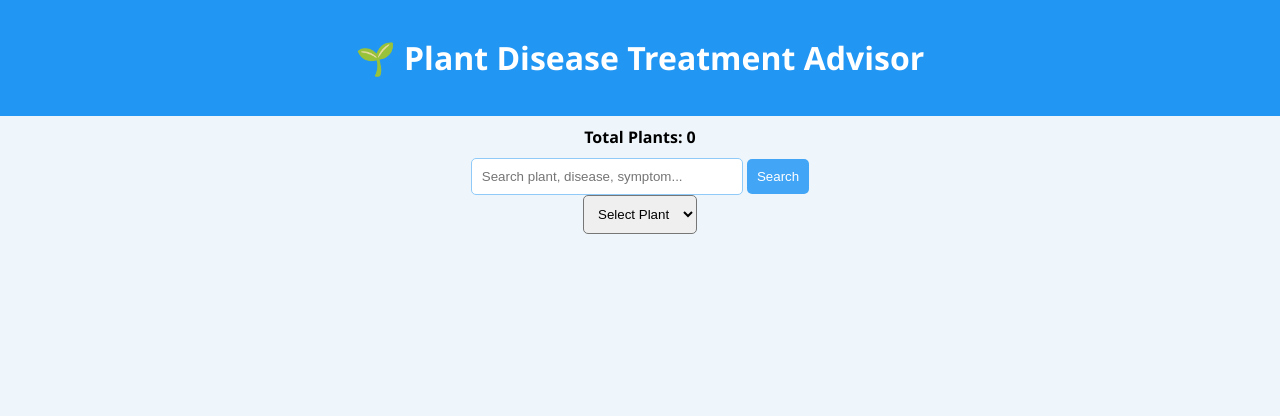
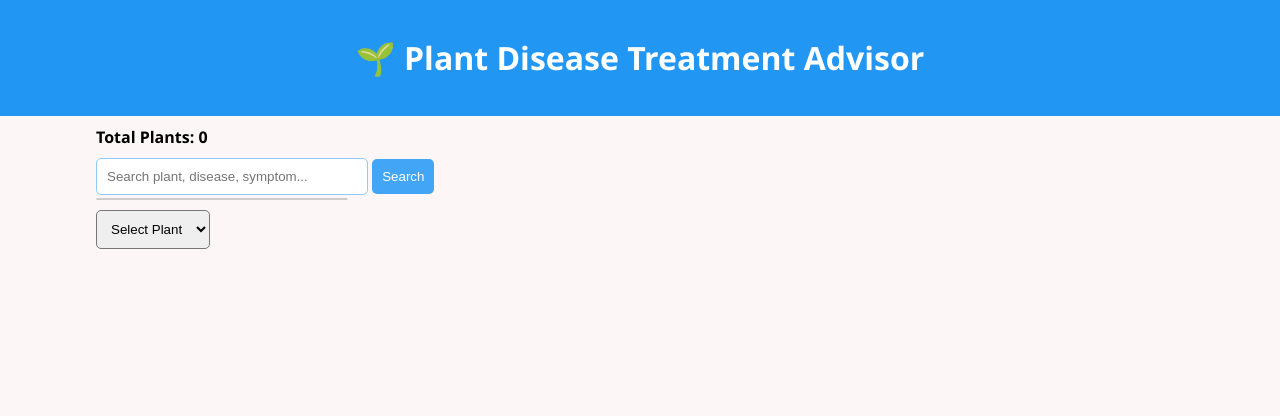
Before and after one commit to Sharmada-br/plant-Health-advisor, a Django app: page / in a window 1280 px wide. Shown: the top 416 px of the page. Run offline with Django 5.2, Linux system fonts and the light colour scheme; data that the repository does not hold is empty.

Commit message:
Fixed alignment

```diff
--- a/advisor/models.py
+++ b/advisor/models.py
@@ -2,7 +2,7 @@ from django.db import models
 
 
 class Plant(models.Model):
-    name = models.CharField(max_length=100, unique=True)  # ✅ No duplicate plants
+    name = models.CharField(max_length=100, unique=True)  #  No duplicate plants
 
     def __str__(self):
         return self.name
@@ -17,7 +17,7 @@ class Disease(models.Model):
     image = models.ImageField(upload_to='disease_images/', null=True, blank=True)
 
     class Meta:
-        unique_together = ('plant', 'name')  # ✅ No duplicate disease for same plant
+        unique_together = ('plant', 'name')  #  No duplicate disease for same plant
 
     def __str__(self):
         return f"{self.name} ({self.plant.name})"
@@ -28,7 +28,7 @@ class Treatment(models.Model):
         Disease,
         on_delete=models.CASCADE,
         related_name='treatment'
-    )  # ✅ Already prevents duplicates
+    )
 
     medicines = models.TextField()
     dosage = models.TextField()
--- a/advisor/templates/home.html
+++ b/advisor/templates/home.html
@@ -3,8 +3,9 @@
 <html>
 <head>
     <title>Plant Disease Advisor</title>
-    <link rel="stylesheet" href="{% static 'style.css' %}">
+    <link rel="stylesheet" href="{% static 'style.css' %}?v=1">
 </head>
+
 <body>
 
 <header>
@@ -15,7 +16,7 @@
 
     <p class="count">Total Plants: {{ plants|length }}</p>
 
-    <!-- 🔍 SEARCH -->
+    <!-- SEARCH -->
     <div class="search-box">
         <input type="text" id="searchInput" placeholder="Search plant, disease, symptom..." autocomplete="off">
         <button onclick="submitSearch()">Search</button>
@@ -25,7 +26,7 @@
         <p class="no-data">❌ No related results found for "{{ query }}"</p>
     {% endif %}
 
-    <!-- 🌿 SELECT PLANT -->
+    <!--  SELECT PLANT -->
     <form method="GET" class="form-box">
         <select name="plant" onchange="this.form.submit()">
             <option value="">Select Plant</option>
@@ -41,7 +42,7 @@
         </select>
     </form>
 
-    <!-- 🌾 RESULTS -->
+    <!--  RESULTS -->
     {% if diseases %}
         <h2>🌾 Diseases for {{ selected_plant.name }}</h2>
 
@@ -72,7 +73,7 @@
 
 </div>
 
-<!-- 🔹 JAVASCRIPT -->
+<!--  JAVASCRIPT -->
 <script>
 const input = document.getElementById("searchInput");
 const box = document.getElementById("suggestions");
--- a/static/style.css
+++ b/static/style.css
@@ -1,10 +1,10 @@
+/* Body */
 body {
     font-family: 'Segoe UI', sans-serif;
-    background: #eef6fb;
+    background: #fcf6f6;
     margin: 0;
 }
 
-/* Header */
 header {
     background: #2196f3;
     color: white;
@@ -12,20 +12,21 @@ header {
     text-align: center;
 }
 
-/* Container */
 .container {
     width: 85%;
     margin: auto;
-    text-align: center;
 }
 
-/* Plant count */
 .count {
     font-weight: bold;
-    margin: 10px;
+    margin: 10px 0;
 }
 
-/* Search */
+.search-box {
+    position: relative;
+    margin-bottom: 15px;
+}
+
 .search-box input {
     padding: 10px;
     width: 250px;
@@ -38,36 +39,44 @@ header {
     background: #42a5f5;
     color: white;
     border: none;
+    border-radius: 5px;
+    cursor: pointer;
 }
 
-/* Dropdown */
+.suggestions-box {
+    position: absolute;
+    top: 40px;
+    width: 250px;
+    background: white;
+    border: 1px solid #ccc;
+    z-index: 1000;
+    border-radius: 5px;
+}
+
+.suggestion-item {
+    padding: 8px;
+    cursor: pointer;
+}
+
+.suggestion-item:hover {
+    background: #f0f0f0;
+}
+
 select {
     padding: 10px;
     border-radius: 5px;
 }
 
-/* Button */
-button {
-    padding: 10px;
-    background: #1976d2;
-    color: white;
-    border: none;
-    border-radius: 5px;
-    cursor: pointer;
-}
-
-/* Cards layout */
 .cards {
     display: flex;
     flex-wrap: wrap;
-    justify-content: center;
+    justify-content: flex-start;   /* 🔥 important */
+    gap: 20px;
 }
 
-/* Card */
 .card {
+    width: 300px;
     background: white;
-    width: 320px;
-    margin: 15px;
     padding: 15px;
     border-radius: 12px;
     box-shadow: 0px 4px 12px rgba(0,0,0,0.08);
@@ -75,13 +84,11 @@ button {
     transition: 0.3s;
 }
 
-/* Hover effect */
 .card:hover {
     transform: translateY(-8px);
     box-shadow: 0px 8px 20px rgba(0,0,0,0.15);
 }
 
-/* Treatment box */
 .treatment {
     background: #e3f2fd;
     padding: 10px;
@@ -89,7 +96,6 @@ button {
     margin-top: 10px;
 }
 
-/* Selected plant title */
 .selected-title {
     color: #0d47a1;
     background: #bbdefb;
@@ -97,12 +103,16 @@ button {
     border-radius: 8px;
     display: inline-block;
 }
+
 .disease-img {
     width: 100%;
+    height: 200px;
     object-fit: cover;
     border-radius: 10px;
-    display: block;
-}.no-data {
+    margin-bottom: 10px;
+}
+
+.no-data {
     color: red;
     font-weight: bold;
     margin-top: 10px;
```
